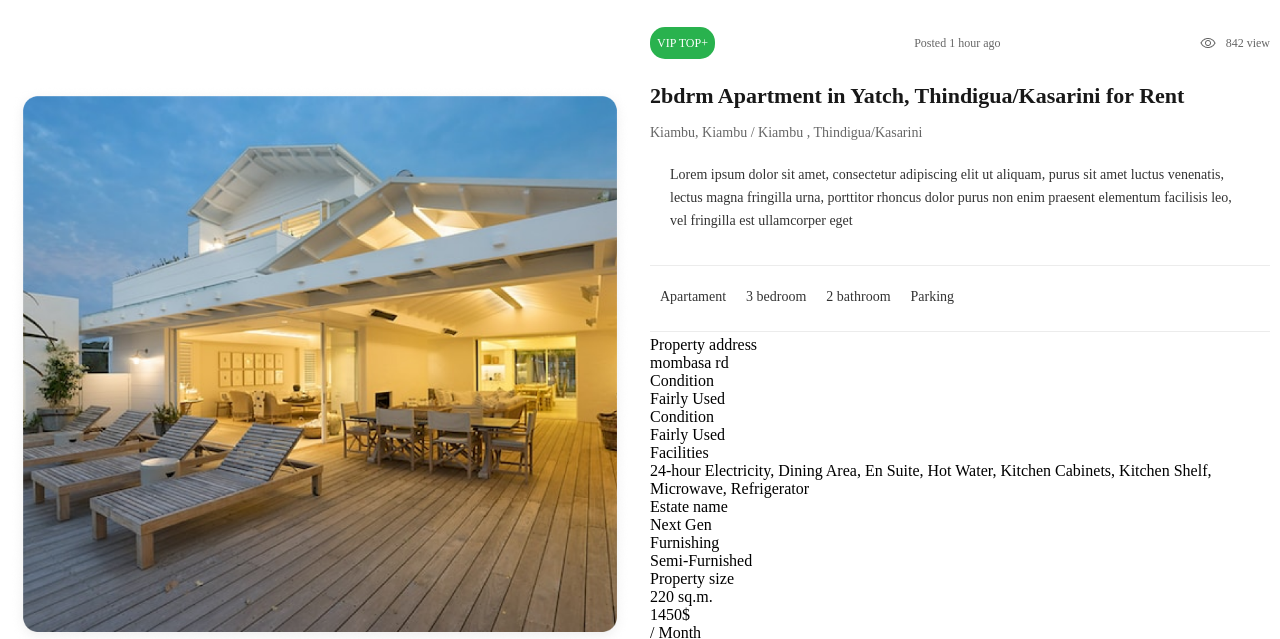
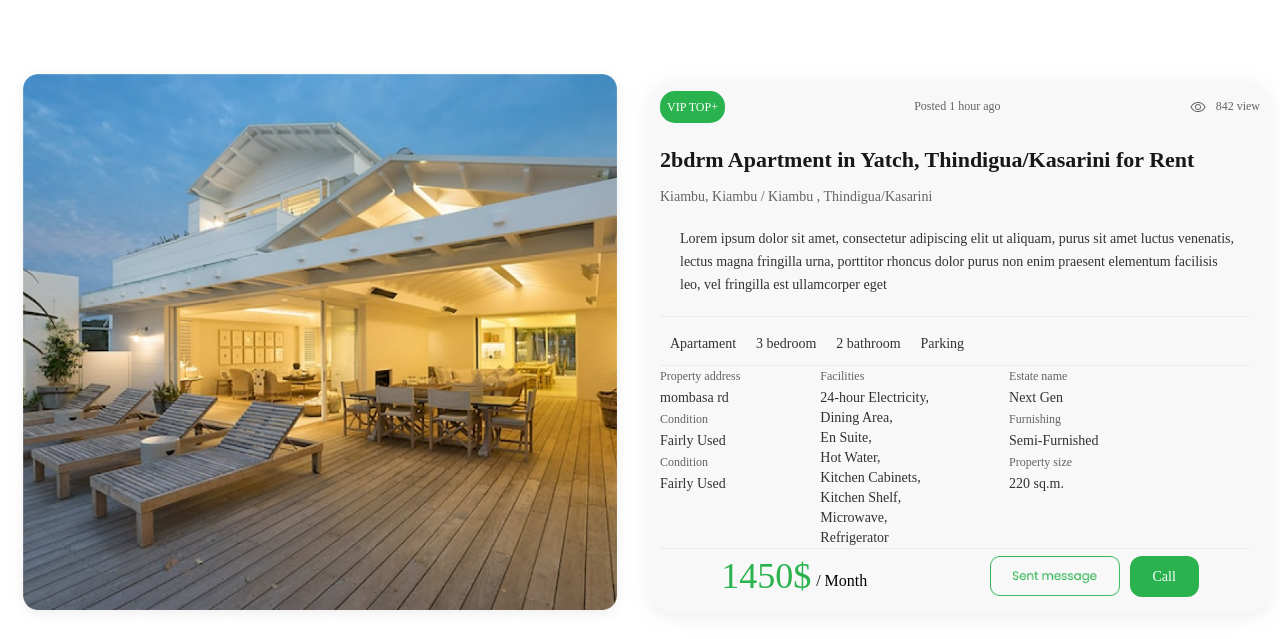
Before and after one commit to Nia1403/Lesson12, a plain HTML site: page internal.html in a window 1280 px wide. Shown: the part 81-720 px from the top of the page. Drawn offline with Linux system fonts and the light colour scheme.

Commit message:
second page done almost

```diff
--- a/internal.html
+++ b/internal.html
@@ -67,70 +67,92 @@
                     </div>
                     <img src="src/images/p2/BigLine.png" alt="bigline" class="BigLine">
 
-                    <div class="textColumnt1">
-                        <p class="smallTeximColumn">
+
+                    <div class="textColumns">
+                        <ul>
+                            <li class="smallTeximColumn">
                                 Property address
-                        </p>
-                        <p class="BigTextinColumn">
+                            </li>
+
+                            <li class="BigTextinColumn">
                                 mombasa rd
-                        </p>
-                        <p class="smallTeximColumn">
+                            </li>
+                            <li class="smallTeximColumn">
                                 Condition
-                        </p>
-                        <p class="BigTextinColumn">
+                            </li>
+                            <li class="BigTextinColumn">
                                 Fairly Used
-                        </p>
-                        <p class="smallTeximColumn">
+                            </li>
+                            <li class="smallTeximColumn">
                                 Condition
-                        </p>
-                        <p class="BigTextinColumn">
+                            </li>
+                            <li class="BigTextinColumn">
                                 Fairly Used
-                        </p>
+                            </li>
+                        </ul>
+
+                        <ul>
+                            <li class="smallTeximColumn">
+                                Facilities
+                            </li>
+                            <li class="BigTextinColumn">
+                                24-hour Electricity,
+                            </li>
+                            <li class="BigTextinColumn">
+                                Dining Area,
+                            </li>
+                            <li class="BigTextinColumn">
+                                En Suite,
+                            </li>
+                            <li class="BigTextinColumn">
+                                Hot Water,
+                            </li>
+                            <li class="BigTextinColumn">
+                                Kitchen Cabinets,
+                            </li>
+                            <li class="BigTextinColumn">
+                                Kitchen Shelf,
+                            </li>
+                            <li class="BigTextinColumn">
+                                Microwave,
+                            </li>
+                            <li class="BigTextinColumn">
+                                Refrigerator
+                            </li>
+                        </ul>
+                        <ul>
+                            <li class="smallTeximColumn">
+                                Estate name
+                            </li>
+                            <li class="BigTextinColumn">
+                                Next Gen
+                            </li>
+                            <li class="smallTeximColumn">
+                                Furnishing
+                            </li>
+                            <li class="BigTextinColumn">
+                                Semi-Furnished
+                            </li>
+                            <li class="smallTeximColumn">
+                                Property size
+                            </li>
+                            <li class="BigTextinColumn">
+                                220 sq.m.
+                            </li>
+                        </ul>
                     </div>
 
-
-                    <div class="textColumnt2">
-                        <p class="smallTeximColumn">
-                            Facilities
-                        </p>
-                        <p class="BigTextinColumn">
-                            24-hour Electricity,
-                            Dining Area,
-                            En Suite,
-                            Hot Water,
-                            Kitchen Cabinets,
-                            Kitchen Shelf,
-                            Microwave,
-                            Refrigerator
-                        </p>
-                    </div>
-
-                    <div class="textColumnt3">
-                        <p class="smallTeximColumn">
-                            Estate name
-                        </p>
-                        <p class="BigTextinColumn">
-                            Next Gen
-                        </p>
-                        <p class="smallTeximColumn">
-                            Furnishing
-                        </p>
-                        <p class="BigTextinColumn">
-                            Semi-Furnished
-                        </p>
-                        <p class="smallTeximColumn">
-                            Property size
-                        </p>
-                        <p class="BigTextinColumn">
-                            220 sq.m.
-                        </p>
-                    </div>
+                    <img src="src/images/p2/BigLine.png" alt="bigline" class="BigLine">
 
                     <div class="P2priceAndMessage">
+                        <span class="priceANDMonth">
                             <p class="greenprice">1450$</p>
                             <p class="p2month">/ Month</p>
+                        </span>
+                        <span class="sendANDcall">
                         <img src="src/images/p2/send.png" alt="send message" class="message">
                         <p class="call">Call</p>
+                        </span>
                     </div>
 
 
--- a/src/css/style.css
+++ b/src/css/style.css
@@ -612,11 +612,27 @@ section, header{
 
 
 .itemInt-2{
-    display: block;
+    margin: auto;
+    padding: 10px 10px;
+    width: 100%;
+    justify-content: center;
+    flex-direction: column;
+    align-items: flex-start;
+    /* display: block; */
+    background-color: #F8F8F8;
+    border-radius: 24px;
+    /*  0px (x) sorgt dafür, dass der Schatten horizontal direkt hinter dem Element liegt, ohne seitliche Verschiebung.
+        4px (y) bewirkt, dass der Schatten 4 Pixel nach unten verschoben wird.
+        18px (Blur) sorgt für eine weiche und stark diffuse Schattierung.
+        0px (Spread) bedeutet, dass die Größe des Schattens nicht über das eigentliche Element hinaus ausgedehnt wird.
+        #C2C2C24D (Farbe) definiert die halbtransparente Farbe des Schattens.*/
+    box-shadow: 0px 4px 18px 0px #C2C2C24D;
+    box-sizing: border box;
 }
 
 
 .itemInt-2 .top{
+    width: 100%;
     display: flex;
     flex-direction: row;
     justify-content: space-between;
@@ -701,3 +717,86 @@ section, header{
     opacity: 80%;
     color: #000000;
 }
+
+
+.textColumns{
+    display: flex;
+    flex-direction: row;
+    align-items: flex-start;
+    justify-content: flex-start;
+    gap: 80px;
+}
+
+/* .textColumns ul{
+    display: flex;
+    flex-direction: column;
+    align-items: flex-start;
+} */
+
+
+.smallTeximColumn{
+    font-size: 12px;
+    line-height: 23px;
+    color: #000000;
+    opacity: 60%;
+}
+
+.BigTextinColumn{
+    font-size: 14px;
+    line-height: 20px;
+    color: #000000;
+    opacity: 80%;
+}
+
+.P2priceAndMessage{
+    width: 100%;
+    display: flex;
+    flex-direction: row;
+    align-items: center;
+    justify-content: space-around;
+    box-sizing: border-box;
+}
+
+.priceANDMonth, .sendANDcall{
+    display: flex;
+    flex-direction: row;
+    align-items: center;
+}
+
+.greenprice{
+    font-size: 36px;
+    line-height: 54px;
+    color: #29B24E;
+}
+
+.p2month{
+    font-size: 16px;
+    line-height: 24px;
+    color: #000000;
+    padding-left: 5px;
+    padding-top: 10px;
+}
+
+
+
+.message{
+    width: 130px;
+    margin-right: 10px;
+    box-sizing: border-box;
+}
+
+.call{
+   font-size: 14px;
+   line-height: 21px;
+   color: #FFFFFF;
+   gap: 10px;
+   border-radius: 12px;
+   background-color: #29B24E;
+   padding: 10px 23px 10px 23px;
+}
+
+
+.BigLine{
+    /* padding: 20px; */
+    box-sizing: border-box;
+}
```
Lines whose indentation alone changed are shown as unchanged.
